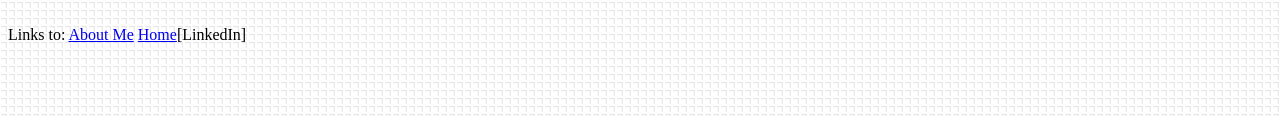
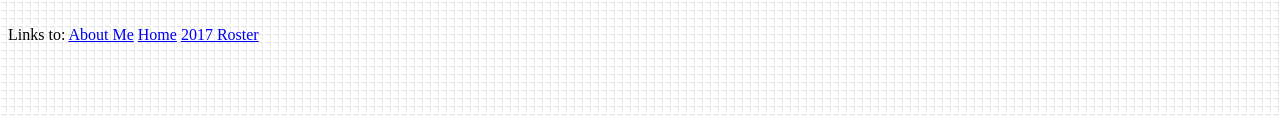
Before and after one commit to richardcarr38/richardcarr38, a plain HTML site: page football.html in a window 1280 px wide. Shown: the part 375-491 px from the top of the page. Drawn offline with Linux system fonts and the light colour scheme.

Commit message:
Update football.html

```diff
--- a/football.html
+++ b/football.html
@@ -17,7 +17,8 @@ h1 { text-align: center;}
   <div class="links">
 Links to:
 	<a href="aboutme.html">About Me</a>
-	<a href="index.html">Home</a>[LinkedIn]</div>
+	<a href="index.html">Home</a>
+	<a href="http://www.goblackbears.com/roster.aspx?path=football">2017 Roster</a></div>
 
 <body background="corner-pattern-background-light-grey-color-squared-90-degrees-lines-seamless-wallpaper-texture.jpg">
 </body>
```
